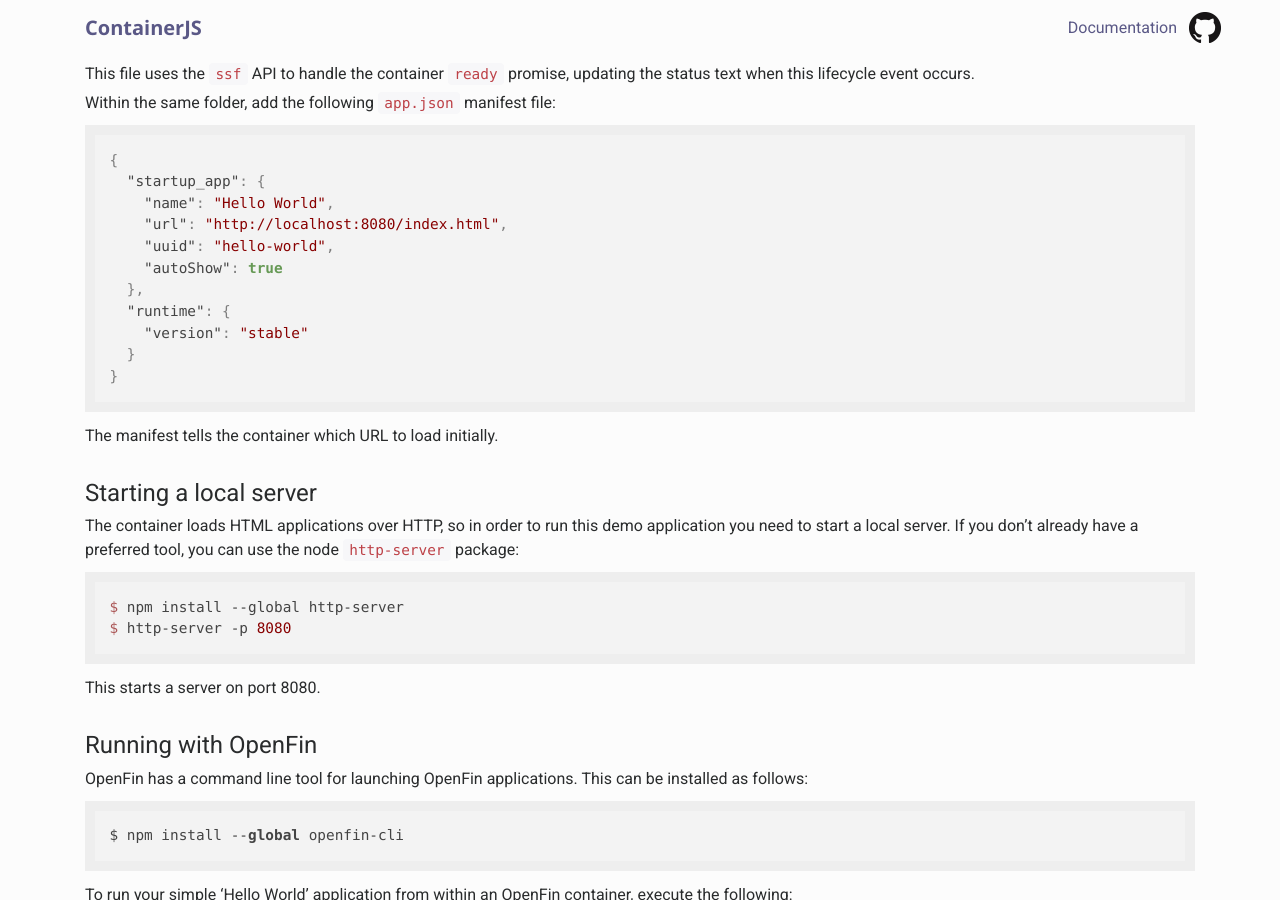
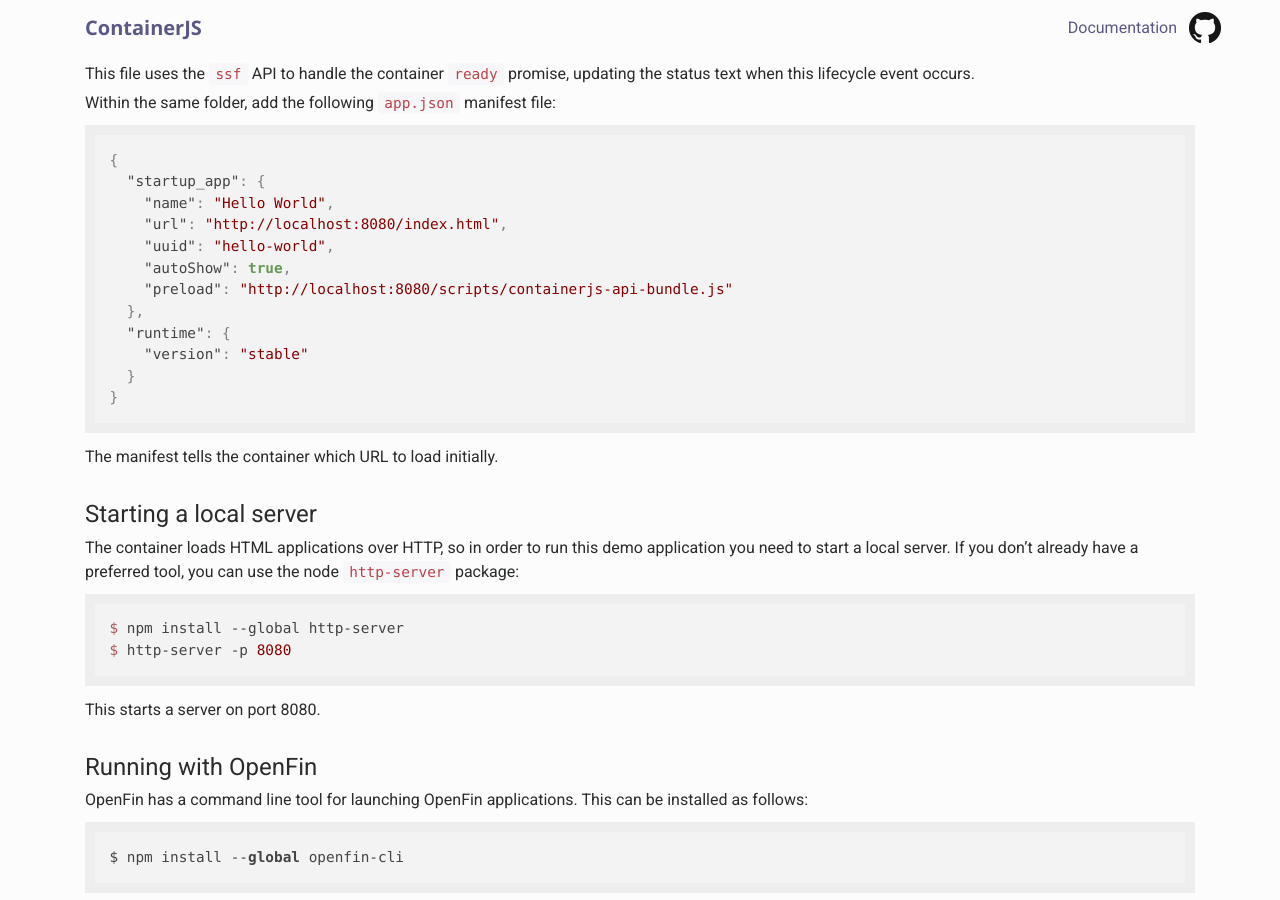
Before and after one commit to symphonyoss/ContainerJS, a Jekyll site: the page built from index.md, in a window 1280 px wide and 900 px high, scrolled down 1594 px. Built offline with Jekyll 4.4.1, drawn with Linux system fonts in a browser that asks for light colours; nearby versions of some CDN libraries; our own code applies the rules of GitHub Pages for plain Markdown files.

```diff
--- a/index.md
+++ b/index.md
@@ -49,7 +49,8 @@ Within the same folder, add the following `app.json` manifest file:
     "name": "Hello World",
     "url": "http://localhost:8080/index.html",
     "uuid": "hello-world",
-    "autoShow": true
+    "autoShow": true,
+    "preload": "http://localhost:8080/scripts/containerjs-api-bundle.js"
   },
   "runtime": {
     "version": "stable"
```
